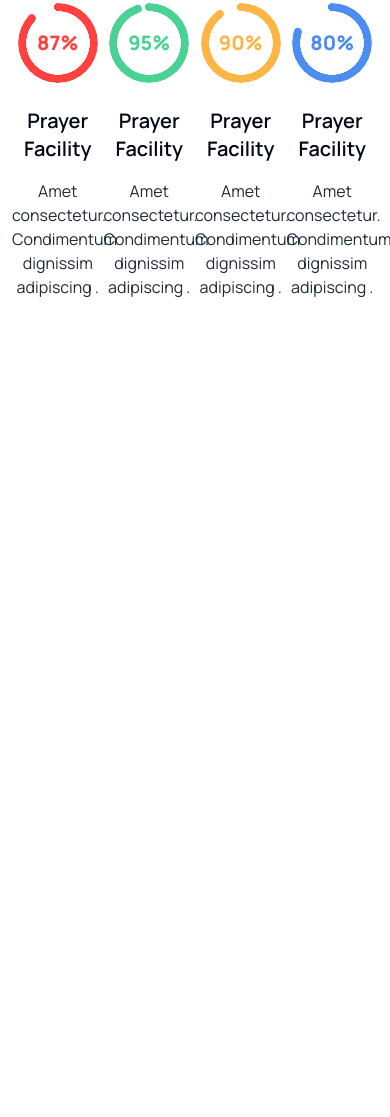
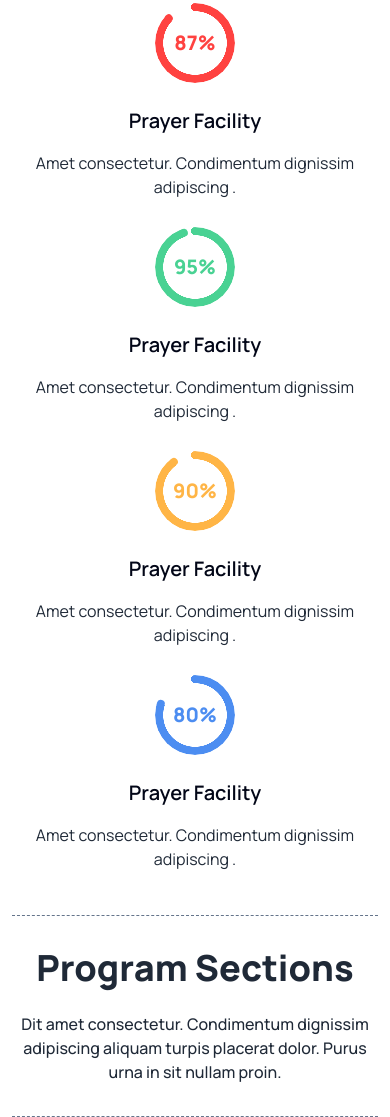
Before and after one commit to Asif-4D/Hockey-Zone, a plain HTML site: page index.html in a window 390 px wide. Shown: the part 869-1986 px from the top of the page. Before the commit the page ends 1264 px from the top, so only its background shows below. Drawn offline with nearby package versions, Linux system fonts and the light colour scheme.

Commit message:
program section top added

```diff
--- a/index.html
+++ b/index.html
@@ -117,24 +117,24 @@
           <hr class="border-dashed border-slate-500 ">
 
           <!-- Professional hockeys club -->
-          <section class="grid grid-cols-4 mt-12 mb-24">
+          <section class="grid lg:grid-cols-4 mt-12 lg:mb-24 sm: grid-cols-1 sm: mb-4">
 
-            <div class="text-center ">
+            <div class=" sm: mb-7 lg:mb-0 text-center">
               <div class="radial-progress text-[#FF4240] text-xl font-extrabold" style="--value:87;" role="progressbar">87%</div>
               <h3 class="text-xl font-semibold text-slate-950 mt-6 mb-4">Prayer Facility</h3>
               <p class="text-base font-normal">Amet consectetur. Condimentum dignissim adipiscing .</p>
             </div>
-            <div class="text-center ">
+            <div class="sm: mb-7 lg:mb-0 text-center ">
               <div class="radial-progress text-[#49D293] text-xl font-extrabold" style="--value:95;" role="progressbar">95%</div>
               <h3 class="text-xl font-semibold text-slate-950 mt-6 mb-4">Prayer Facility</h3>
               <p class="text-base font-normal">Amet consectetur. Condimentum dignissim adipiscing .</p>
             </div>
-            <div class="text-center ">
+            <div class="sm: mb-7 lg:mb-0 text-center ">
               <div class="radial-progress text-[#FFB546] text-xl font-extrabold" style="--value:90;" role="progressbar">90%</div>
               <h3 class="text-xl font-semibold text-slate-950 mt-6 mb-4">Prayer Facility</h3>
               <p class="text-base font-normal">Amet consectetur. Condimentum dignissim adipiscing .</p>
             </div>
-            <div class="text-center ">
+            <div class="sm: mb-7 lg:mb-0 text-center ">
               <div class="radial-progress text-[#4C8DF1] text-xl font-extrabold" style="--value:80;" role="progressbar">80%</div>
               <h3 class="text-xl font-semibold text-slate-950 mt-6 mb-4">Prayer Facility</h3>
               <p class="text-base font-normal">Amet consectetur. Condimentum dignissim adipiscing .</p>
@@ -142,6 +142,14 @@
 
           </section>
 
+
+          <!-- Common title text style -->
+          <hr class="border-dashed border-slate-500 ">
+          <div class="text-center">
+            <h2 class="text-4xl font-extrabold mt-8 mb-6">Program Sections</h2>
+            <p class="text-base font-medium mb-8">Dit amet consectetur. Condimentum dignissim adipiscing aliquam turpis placerat dolor. Purus urna in sit nullam proin. </p>
+          </div>
+          <hr class="border-dashed border-slate-500 ">
 
           <section>
 
```
